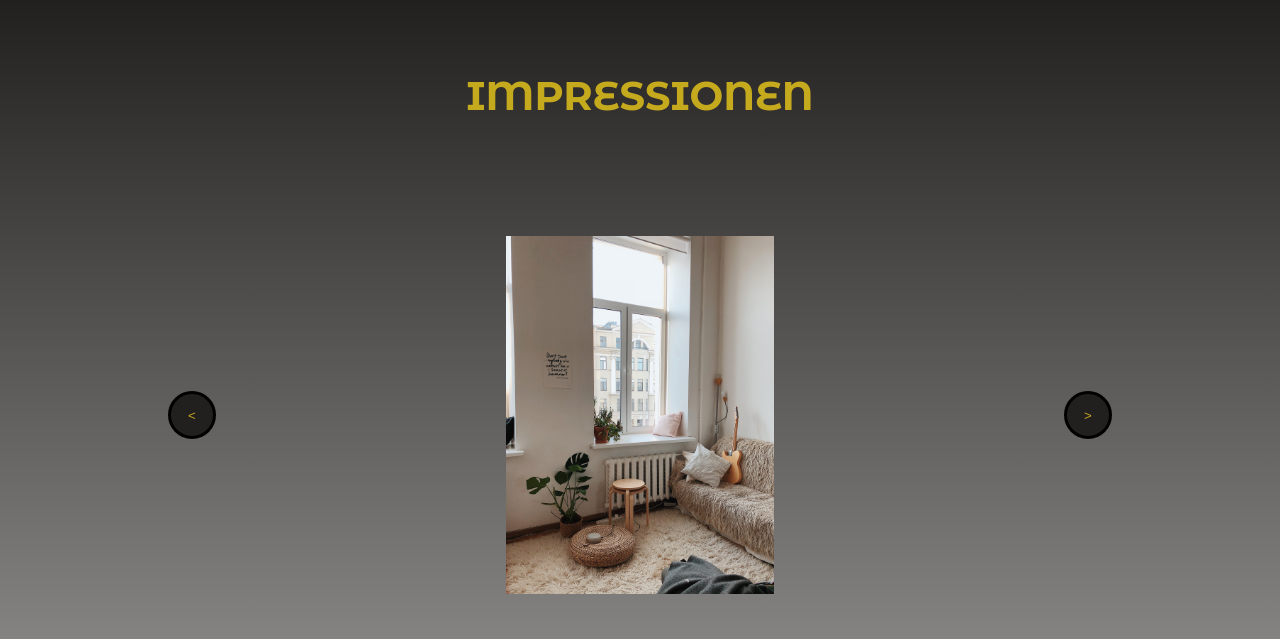
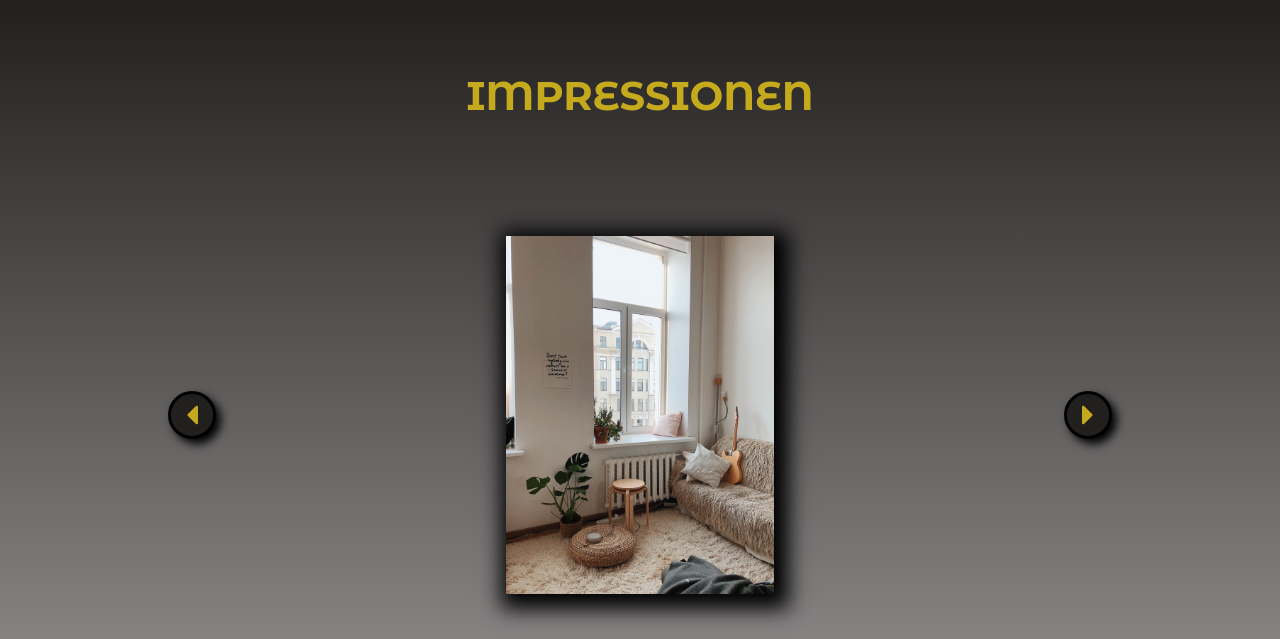
Before and after one commit to PWagner86/livingroom_visualiser, a PHP site: page / in a window 1280 px wide. Shown: the part 1041-1680 px from the top of the page. Run offline with PHP 8.4, Linux system fonts and the light colour scheme; some libraries are stand-ins or nearby versions.

Commit message:
addad styling to left and right buttons

```diff
--- a/02_styling/02_startseite/main_style.css
+++ b/02_styling/02_startseite/main_style.css
@@ -270,11 +270,45 @@ body .impressions-wrapper .carusell-container .carusell-right .right,
 body .impressions-wrapper .carusell-container .carusell-right .left {
   width: 6vmin;
   height: 6vmin;
+  display: -webkit-box;
+  display: -ms-flexbox;
+  display: flex;
+  -webkit-box-pack: center;
+      -ms-flex-pack: center;
+          justify-content: center;
+  -webkit-box-align: center;
+      -ms-flex-align: center;
+          align-items: center;
+  -webkit-box-orient: horizontal;
+  -webkit-box-direction: normal;
+      -ms-flex-direction: row;
+          flex-direction: row;
   border-radius: 50%;
   border: solid black 3px;
   background: #221f1f;
   color: #C6AA1E;
+  -webkit-box-shadow: 5px 5px 10px black;
+          box-shadow: 5px 5px 10px black;
   cursor: pointer;
+  -webkit-transition: ease-in-out 0.3s;
+  transition: ease-in-out 0.3s;
+}
+
+body .impressions-wrapper .carusell-container .carusell-left .right:hover,
+body .impressions-wrapper .carusell-container .carusell-left .left:hover,
+body .impressions-wrapper .carusell-container .carusell-right .right:hover,
+body .impressions-wrapper .carusell-container .carusell-right .left:hover {
+  background: #C6AA1E;
+  color: #221f1f;
+  -webkit-box-shadow: none;
+          box-shadow: none;
+}
+
+body .impressions-wrapper .carusell-container .carusell-left .right i,
+body .impressions-wrapper .carusell-container .carusell-left .left i,
+body .impressions-wrapper .carusell-container .carusell-right .right i,
+body .impressions-wrapper .carusell-container .carusell-right .left i {
+  font-size: 4vmin;
 }
 
 body .impressions-wrapper .carusell-container .carusell-wrapper {
@@ -298,5 +332,7 @@ body .impressions-wrapper .carusell-container .carusell-wrapper {
 body .impressions-wrapper .carusell-container .carusell-wrapper .preview {
   width: auto;
   height: 80%;
+  -webkit-box-shadow: 5px 5px 20px 10px black;
+          box-shadow: 5px 5px 20px 10px black;
 }
 /*# sourceMappingURL=main_style.css.map */
--- a/02_styling/02_startseite/main_style.scss
+++ b/02_styling/02_startseite/main_style.scss
@@ -95,11 +95,23 @@ body{
                 .right,
                 .left{
                     @include size(6vmin, 6vmin);
+                    @include flex(center, center, row);
                     border-radius: 50%;
                     border: solid black 3px;
                     background: $darkGrey;
                     color: $yellow;
+                    box-shadow: 5px 5px 10px black;
                     cursor: pointer;
+                    transition: ease-in-out 0.3s;
+                    &:hover{
+                        background: $yellow;
+                        color: $darkGrey;
+                        box-shadow: none;
+                    }
+
+                    i{
+                        font-size: 4vmin;
+                    }
                 }
             }
 
@@ -109,6 +121,7 @@ body{
 
                 .preview{
                     @include size(auto, 80%);
+                    box-shadow: 5px 5px 20px 10px black;
                 }
 
             }
--- a/index.php
+++ b/index.php
@@ -69,7 +69,7 @@
         <div class="carusell-container">
 
             <div class="carusell-left">
-                <button class="left"><</button>
+                <div class="left"><i class="fas fa-caret-left"></i></div>
             </div>
 
             <div class="carusell-wrapper">
@@ -77,7 +77,7 @@
             </div>
 
             <div class="carusell-right">
-                <button class="right">></button>
+                <div class="right"><i class="fas fa-caret-right"></i></div>
             </div>
 
         </div>
```
Also changed, not shown: 1 other file.
